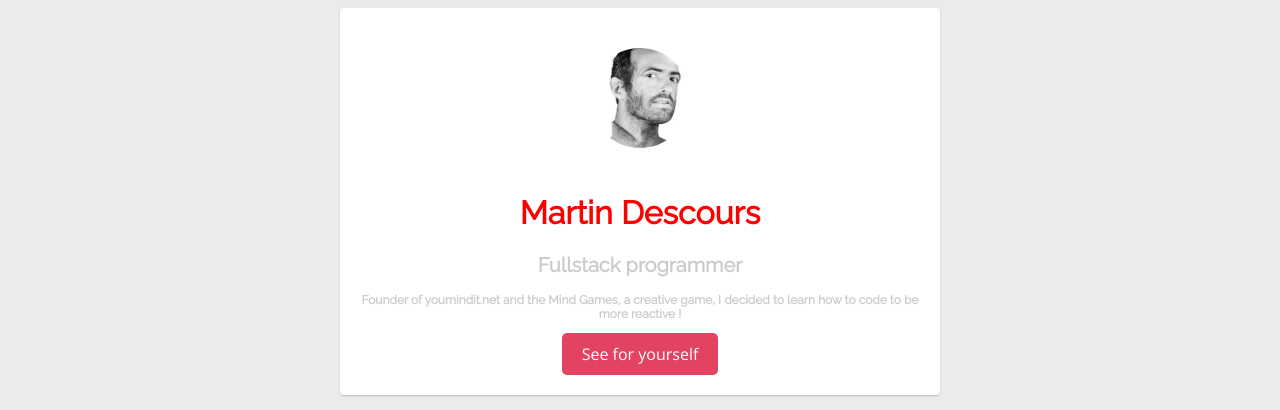
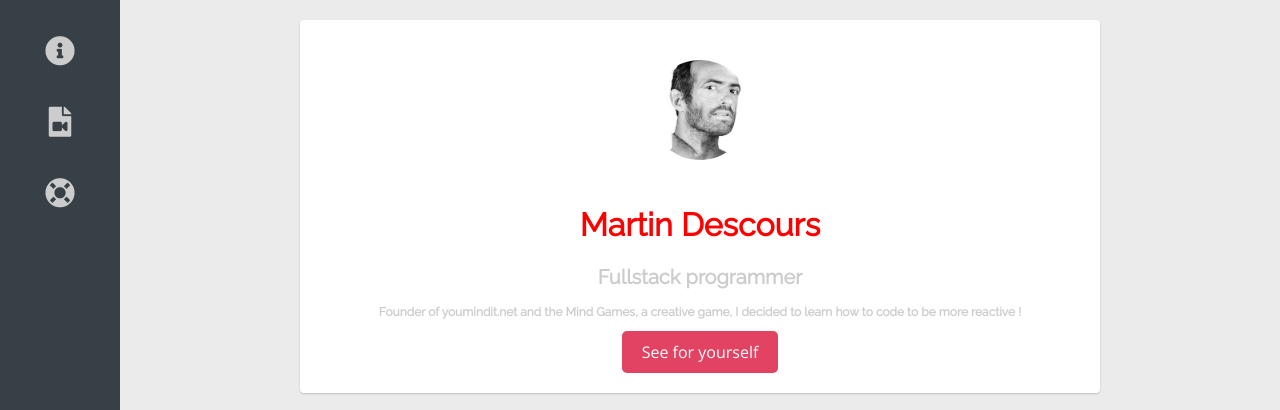
Before and after one commit to Martingalle/profile, a plain HTML site: page index.html in a window 1280 px wide. Shown: the top 410 px of the page. Drawn offline with nearby package versions, Linux system fonts and the light colour scheme.

Commit message:
fixed sidebar

```diff
--- a/index.html
+++ b/index.html
@@ -5,14 +5,23 @@
   <title>Martin Descours</title>
   <link rel="stylesheet" href="https://use.fontawesome.com/releases/v5.0.10/css/all.css">
   <link href="https://fonts.googleapis.com/css?family=Raleway" rel="stylesheet">
-
   <link href="https://fonts.googleapis.com/css?family=Open+Sans" rel="stylesheet">
   <link rel="stylesheet" href="style.css">
   <title>Martin Descours, Web Developpeur</title>
 </head>
 <body>
+
+  <div id="sidebar">
+    <ul>
+      <li><i class="fa fa-info-circle"></i><a href="#summary"></a>
+      <li><i class="fa fa-file-video"></i><a href="#favorite-movies"></a>
+      <li><i class="fa fa-life-ring"></i><a href="#help"></a>
+    </ul>
+  </div>
+
+  <div id="page-content">
     <div class="container">
-    <div class = "card">
+      <div class = "card" id="summary">
         <img src="images/profile_picture.jpeg" id="profile_picture"alt="Martin Descours">
         <h1>Martin Descours</h1>
         <h2>Fullstack programmer</h2>
@@ -32,7 +41,7 @@
           </li>
         </ul>
       </div>
-    <div class = "card">
+      <div class = "card" id="favorite-movies">
         <h2>My Favorite Movies</h2>
         <table id="movies" >
           <tr>
@@ -58,7 +67,8 @@
           </tr>
         </table>
       </div>
-    <div class="card">
+      <div class="card" id="help">
+        <h4>About this page</h4>
         <p>This page has been coded during the <a href="https://www.lewagon.com/program">FullStack program @LeWagon</a>. That was probably the best experience of my entire life.</p>
       </div>
       <div class="card-red">
@@ -75,5 +85,6 @@
         </ul>
       </div>
     </div>
+  </div>
 </body>
 </html>
--- a/style.css
+++ b/style.css
@@ -8,8 +8,32 @@ h1, h2, h3, h4, h5, h6 {
   font-family: 'Raleway', sans-serif;
 }
 
+#sidebar {
+  background-color: #384047;
+  position: fixed;
+  left: 0px;
+  top: 0px;
+  bottom: 0px;
+  width: 120px;
+  text-align: center;
+}
+
+#sidebar li {
+  display: inline-block;
+  padding: 20px;
+}
+
+#sidebar ul {
+  padding: 0px;
+}
+
+#page-content {
+  margin-left: 120px;
+  margin-top: 20px;
+}
+
 .container {
-  width: 600px;   /* This sets the width */
+  width: 800px;   /* This sets the width */
   margin: 0 auto; /* This automatically sets left/right margins */
 }
 
```
Lines whose indentation alone changed are shown as unchanged.
